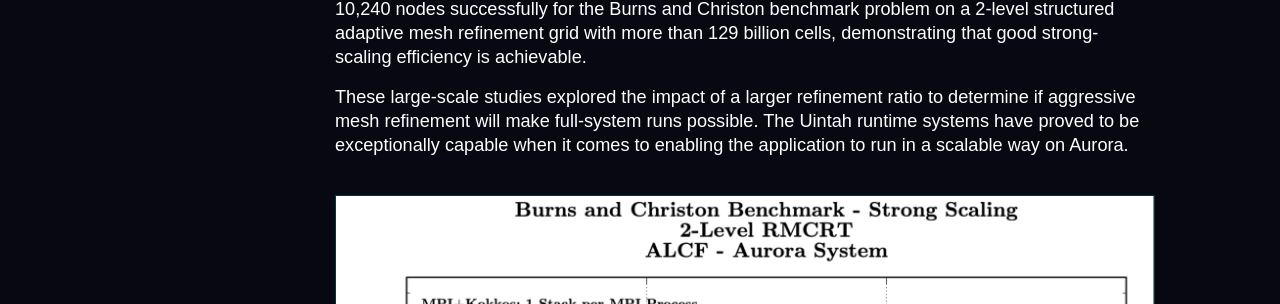
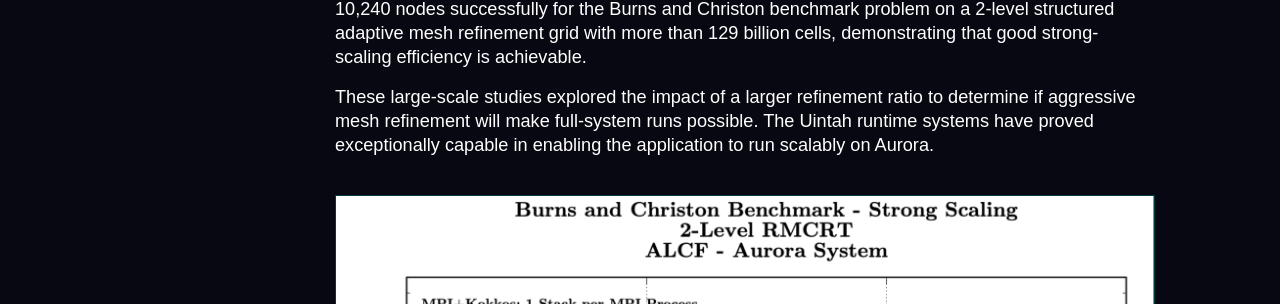
Before and after one commit to argonne-lcf/AR2024, a Jekyll site: the page built from _performancehighlights/uintah.md, in a window 1280 px wide. Shown: the part 1881-2185 px from the top of the page. Built offline with Jekyll 4.4.1, drawn with Linux system fonts in a browser that asks for light colours; some web fonts are replaced.

Commit message:
Update uintah.md
results rephrase

```diff
--- a/_performancehighlights/uintah.md
+++ b/_performancehighlights/uintah.md
@@ -28,7 +28,7 @@ To scale application codes to hundreds and thousands of Aurora processes via the
 ## Performance Results
 Working on Aurora, the team was able prepare for a run that would scale from 1280 nodes up to 10,240 nodes successfully for the Burns and Christon benchmark problem on a 2-level structured adaptive mesh refinement grid with more than 129 billion cells, demonstrating that good strong-scaling efficiency is achievable.
 
-These large-scale studies explored the impact of a larger refinement ratio to determine if aggressive mesh refinement will make full-system runs possible. The Uintah runtime systems have proved to be exceptionally capable when it comes to enabling the application to run in a scalable way on Aurora.
+These large-scale studies explored the impact of a larger refinement ratio to determine if aggressive mesh refinement will make full-system runs possible. The Uintah runtime systems have proved exceptionally capable in enabling the application to run scalably on Aurora.
 
 
 {% include media-img.html
```
